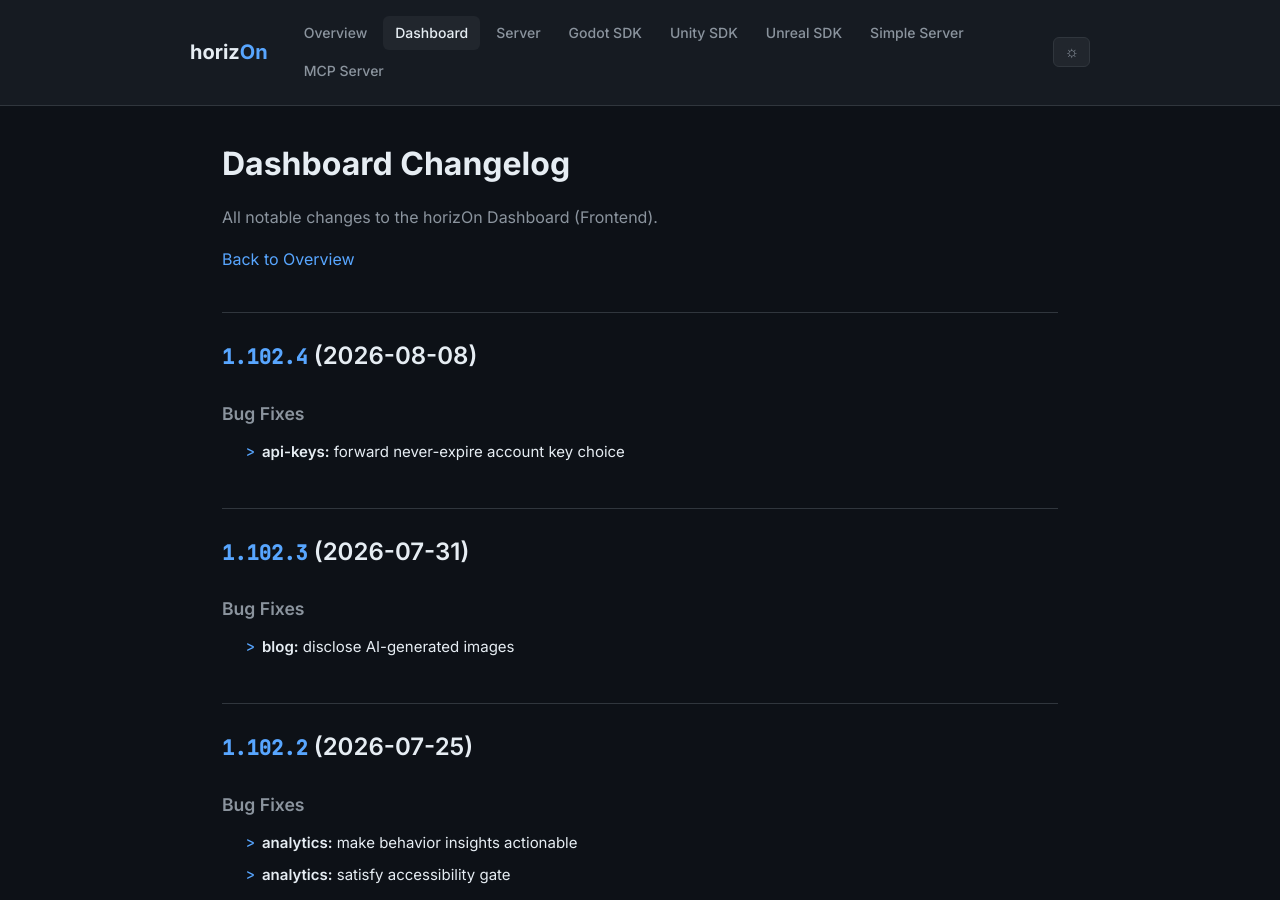
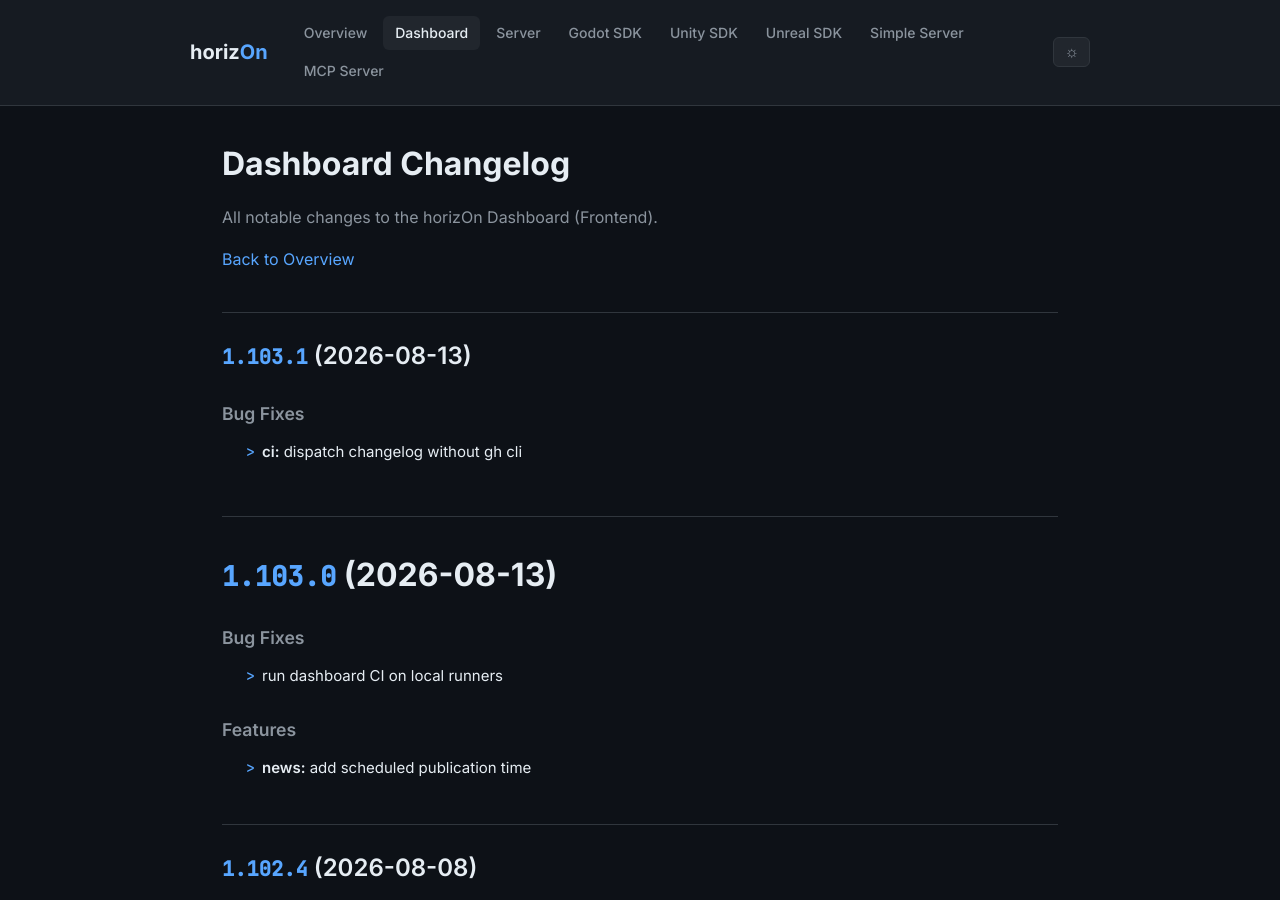
Before and after one commit to ProjectMakersDE/horizOn-Changelog, a Jekyll site: the page built from dashboard-changelog.md, in a window 1280 px wide and 900 px high. Built offline with Jekyll 4.4.1, drawn with Linux system fonts in a browser that asks for light colours.

Commit message:
chore: reconcile changelogs

```diff
--- a/dashboard-changelog.md
+++ b/dashboard-changelog.md
@@ -8,6 +8,25 @@ title: Dashboard Changelog
 All notable changes to the horizOn Dashboard (Frontend).
 
 [Back to Overview](.)
+
+## [1.103.1](https://github.com/ProjectMakersDE/horizOn-Dashboard/compare/v1.103.0...v1.103.1) (2026-08-13)
+
+
+### Bug Fixes
+
+* **ci:** dispatch changelog without gh cli ([f7df598](https://github.com/ProjectMakersDE/horizOn-Dashboard/commit/f7df598569c7f2cdfc048b705ef957ee2e2e8b66))
+
+# [1.103.0](https://github.com/ProjectMakersDE/horizOn-Dashboard/compare/v1.102.4...v1.103.0) (2026-08-13)
+
+
+### Bug Fixes
+
+* run dashboard CI on local runners ([812dacb](https://github.com/ProjectMakersDE/horizOn-Dashboard/commit/812dacbfc8c5b7d9a489f517631497f1fcad8b3a))
+
+
+### Features
+
+* **news:** add scheduled publication time ([54e243f](https://github.com/ProjectMakersDE/horizOn-Dashboard/commit/54e243ff34cfe2e892a0aeb10a15cd06392dcd77))
 
 ## [1.102.4](https://github.com/ProjectMakersDE/horizOn-Dashboard/compare/v1.102.3...v1.102.4) (2026-08-08)
 
```
Also changed, not shown: index.md (+2 -2 lines), server-changelog.md (+8 -0 lines).
